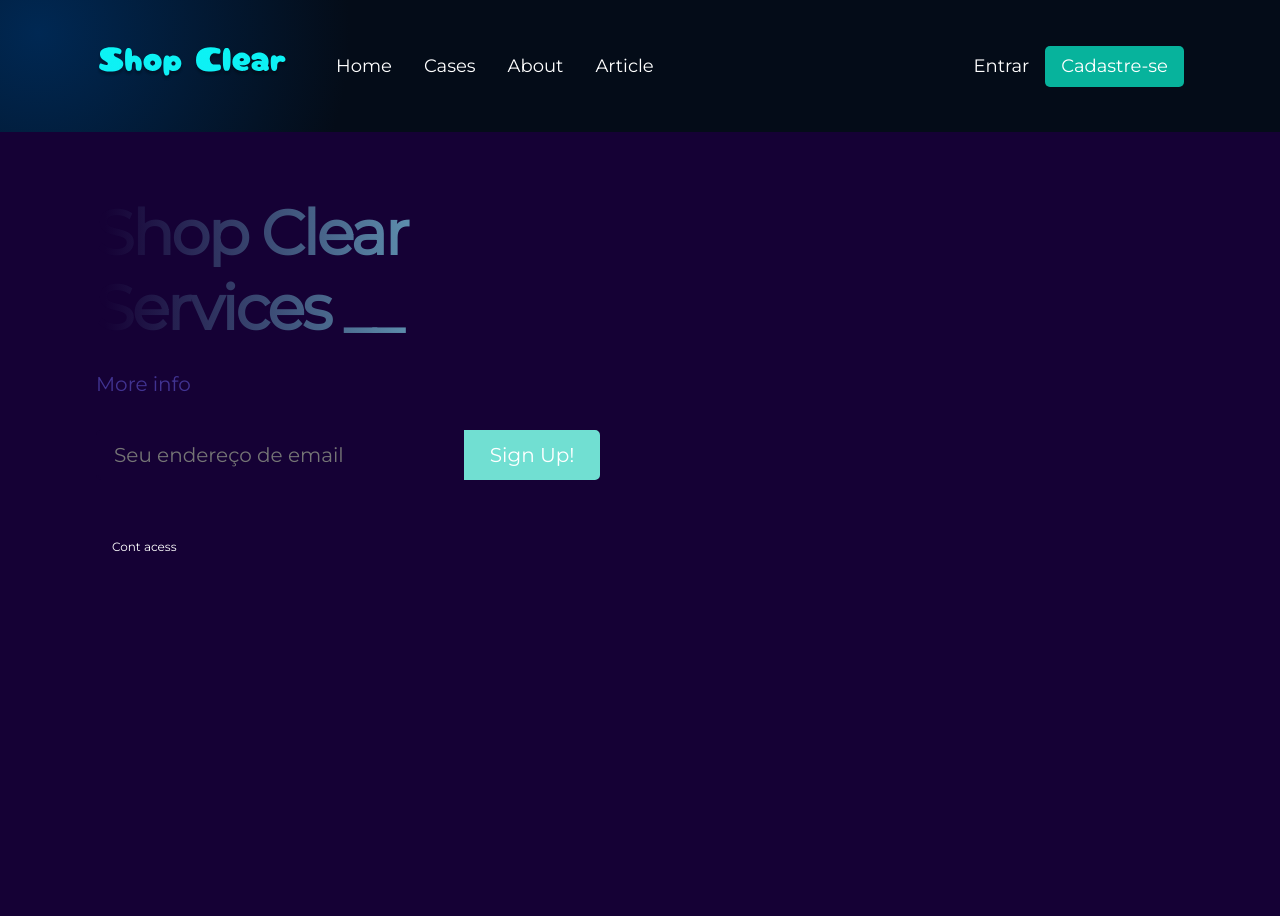
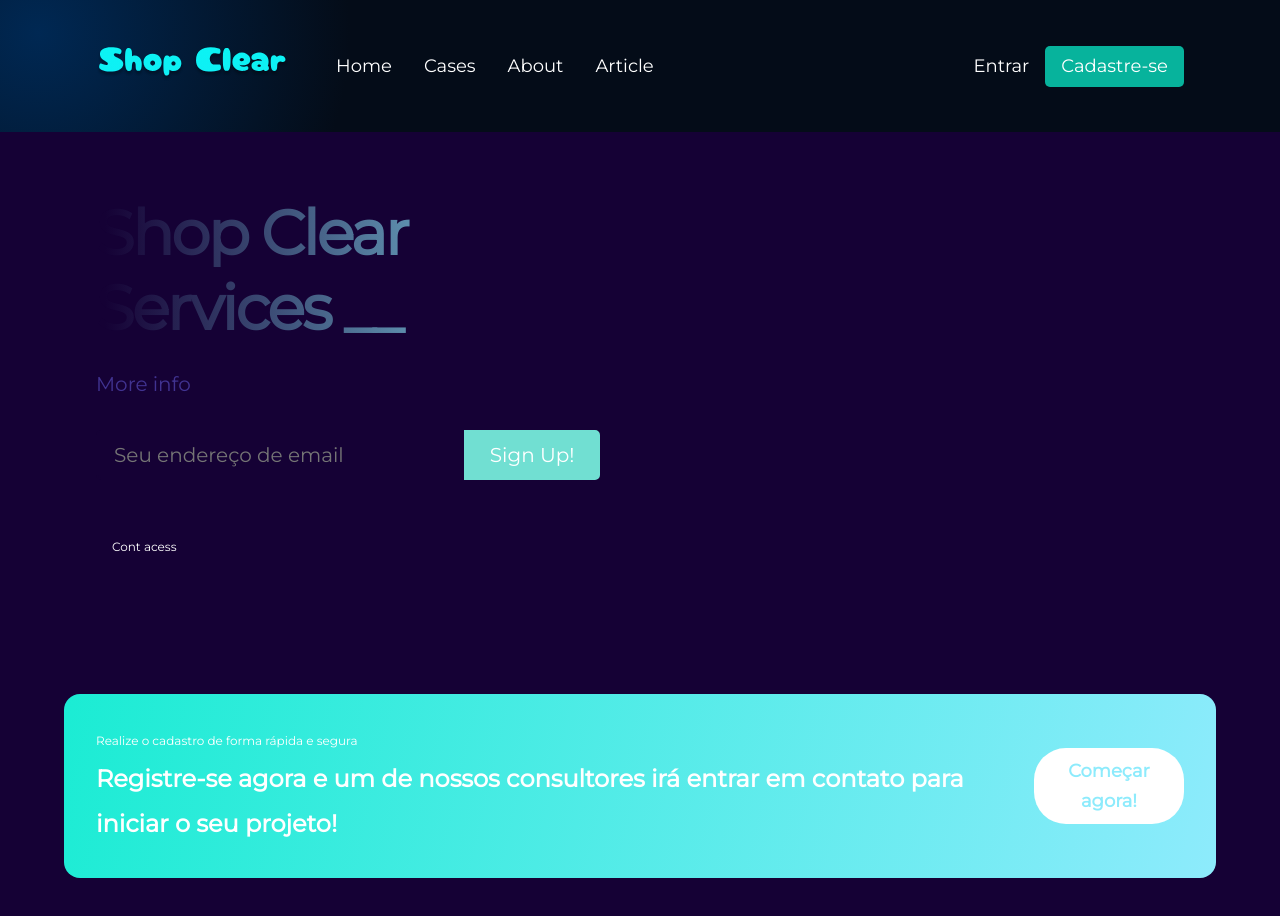
Before and after one commit to atonteus/shopclear-frontend, a React (Create React App) app in the folder shopclear-front/: page / in a window 1280 px wide. Shown: the top 916 px of the page. Before the commit the page ends 800 px from the top, so only its background shows below. Built offline with nearby package versions, Linux system fonts and the light colour scheme.

Commit message:
Update App.js

```diff
--- a/shopclear-front/src/App.js
+++ b/shopclear-front/src/App.js
@@ -13,7 +13,7 @@ const App = () => (
       <Header/>
       {/* <Article/> */}
       {/* <Footer/> */}
-
+      <Signup/>
       </div>
   );
 
```
